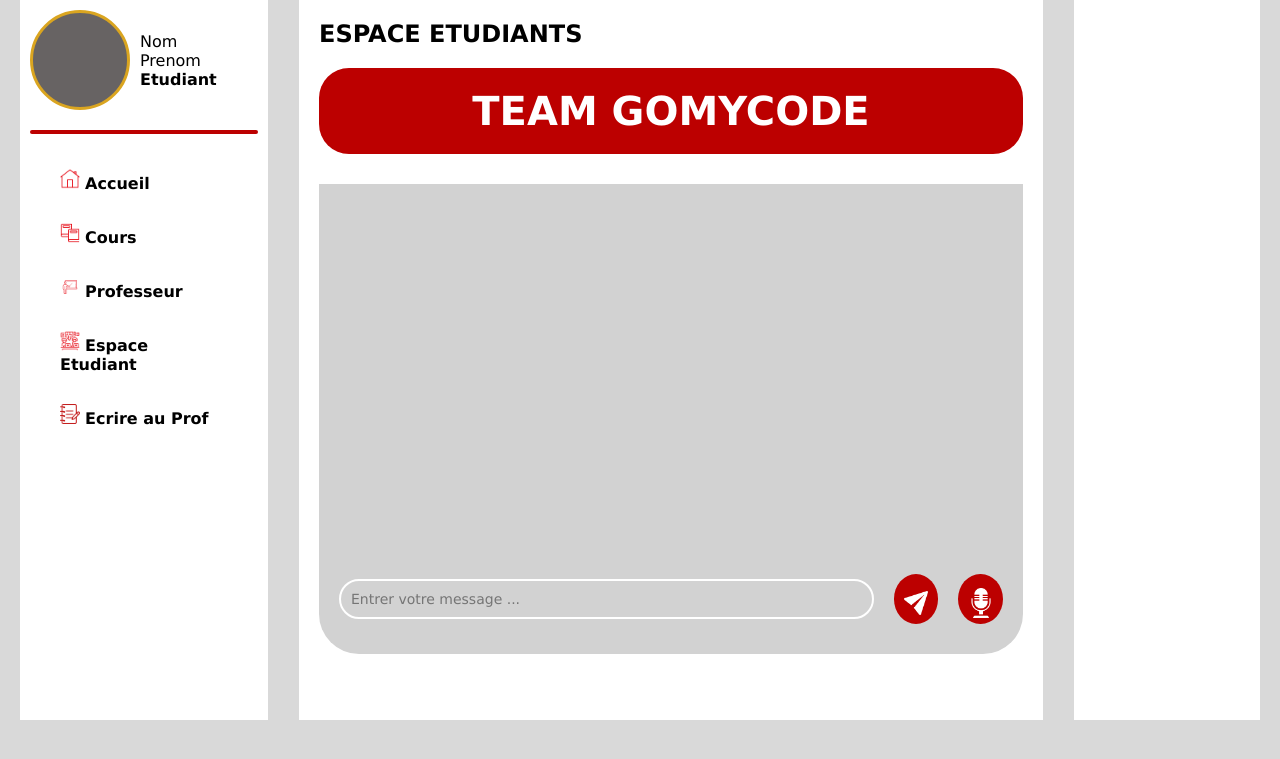
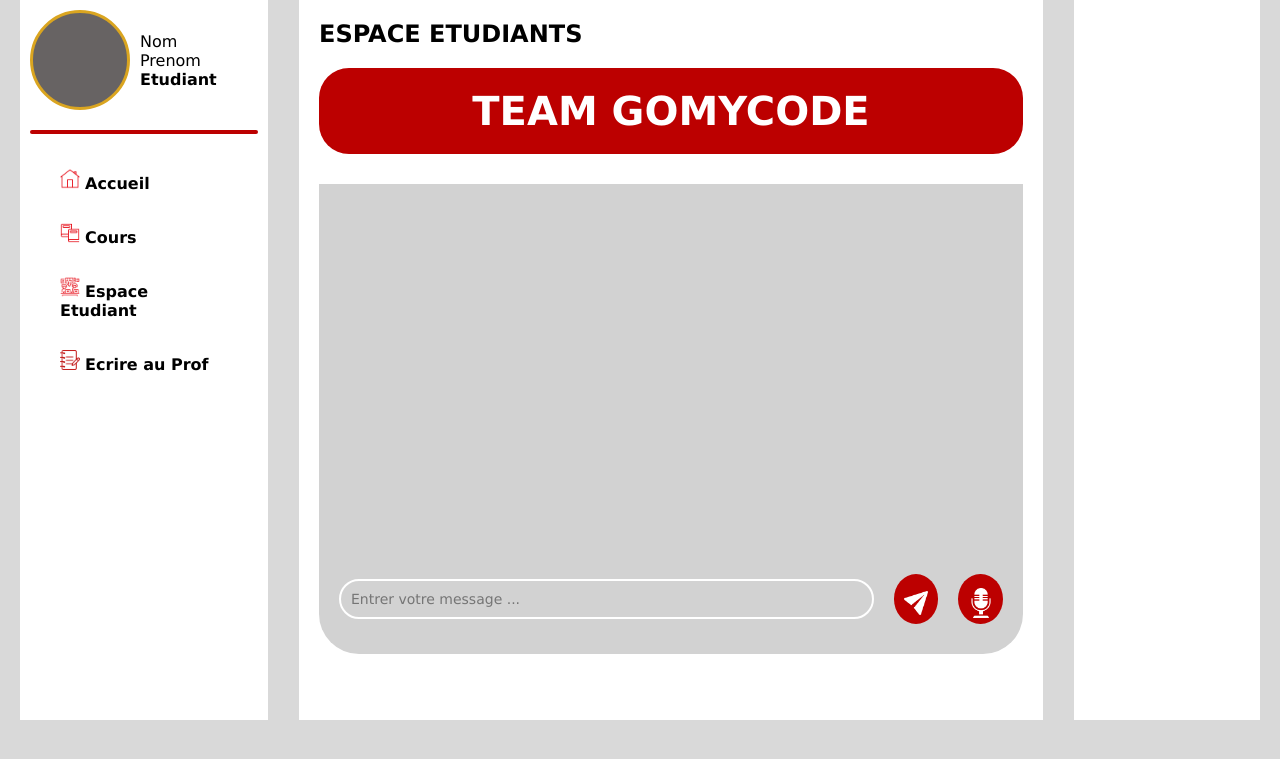
Before and after one commit to Lvmzoo-Dev/hackaton_gomycode, a PHP site: page /EspaceEtudiant.php in a window 1280 px wide. Shown: the top 759 px of the page. Run offline with PHP 8.4, Linux system fonts and the light colour scheme.

Commit message:
Modifications plusieurs

```diff
--- a/EspaceEtudiant.php
+++ b/EspaceEtudiant.php
@@ -25,7 +25,6 @@
                 <ul>
                     <li><img src="images/home.png" class="icon" alt="">  <a href="dashboardEtu.php">Accueil</a></li>
                     <li><img src="images/cours.png" class="icon" alt="">  <a href="#">Cours</a></li>
-                    <li><img src="images/prof.png" class="icon" alt="">  <a href="#">Professeur</a></li>
                     <li><img src="images/espace-etudiant.png" class="icon" alt="">  <a href="#">Espace Etudiant</a></li>
                     <li><img src="images/ecrire.png" class="icon" alt="">  <a href="#" onclick="openForm()">Ecrire au Prof</a></li>
                 </ul>
```
